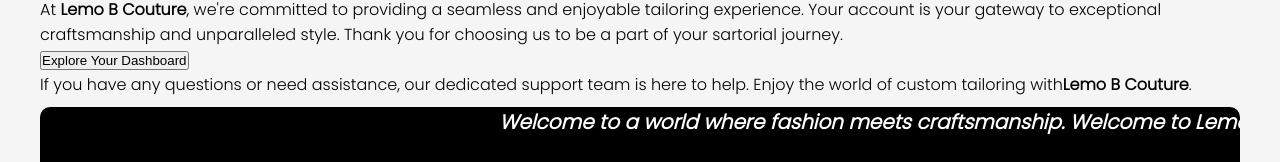
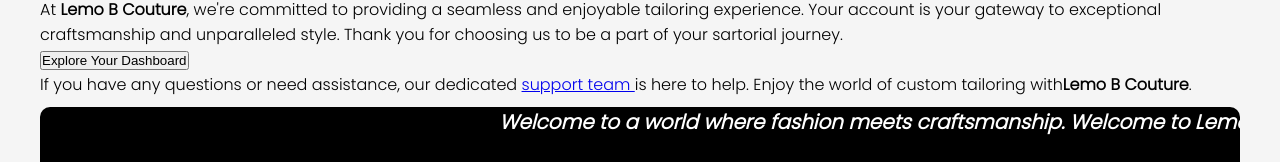
Before and after one commit to sirGentlejack/lemoB-couture-demo-landing-page, a React (Create React App) app: page /successful in a window 1280 px wide. Shown: the part 524-686 px from the top of the page. Built offline with nearby package versions, Linux system fonts and the light colour scheme.

Commit message:
Added a link to the contact page in the "If you have any questions or need assistance" sentence.

```diff
--- a/src/sections/Successful.js
+++ b/src/sections/Successful.js
@@ -1,5 +1,6 @@
 import React from "react";
 import { useNavigate } from "react-router";
+import { Link } from "react-router-dom";
 
 export default function Successful() {
     const navigate = useNavigate();
@@ -46,7 +47,7 @@
       </p>
       <button className="" onClick={() => navigate("/dashboard")}>Explore Your Dashboard</button>
       <p>
-        If you have any questions or need assistance, our dedicated support team
+        If you have any questions or need assistance, our dedicated <Link to="/contact">support team </Link>
         is here to help. Enjoy the world of custom tailoring with
         <strong>Lemo B Couture</strong>.
       </p>
```
